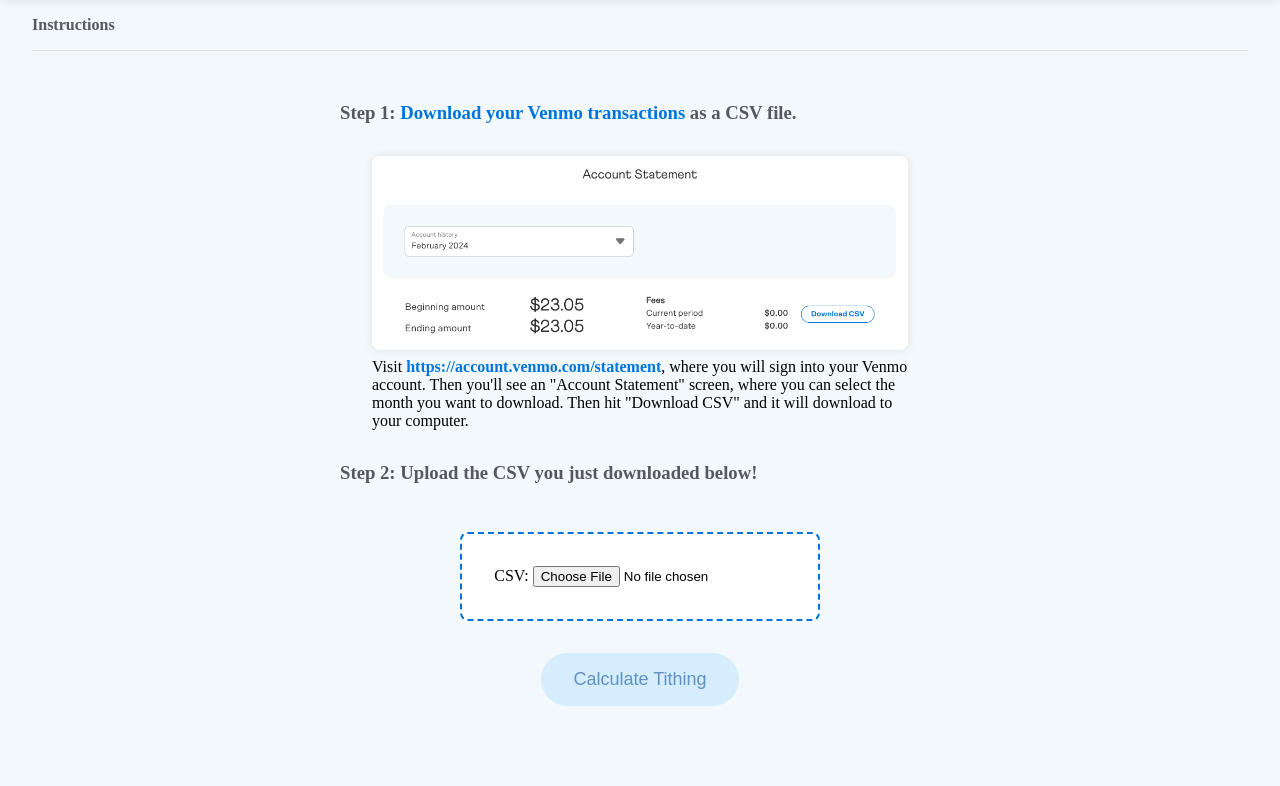
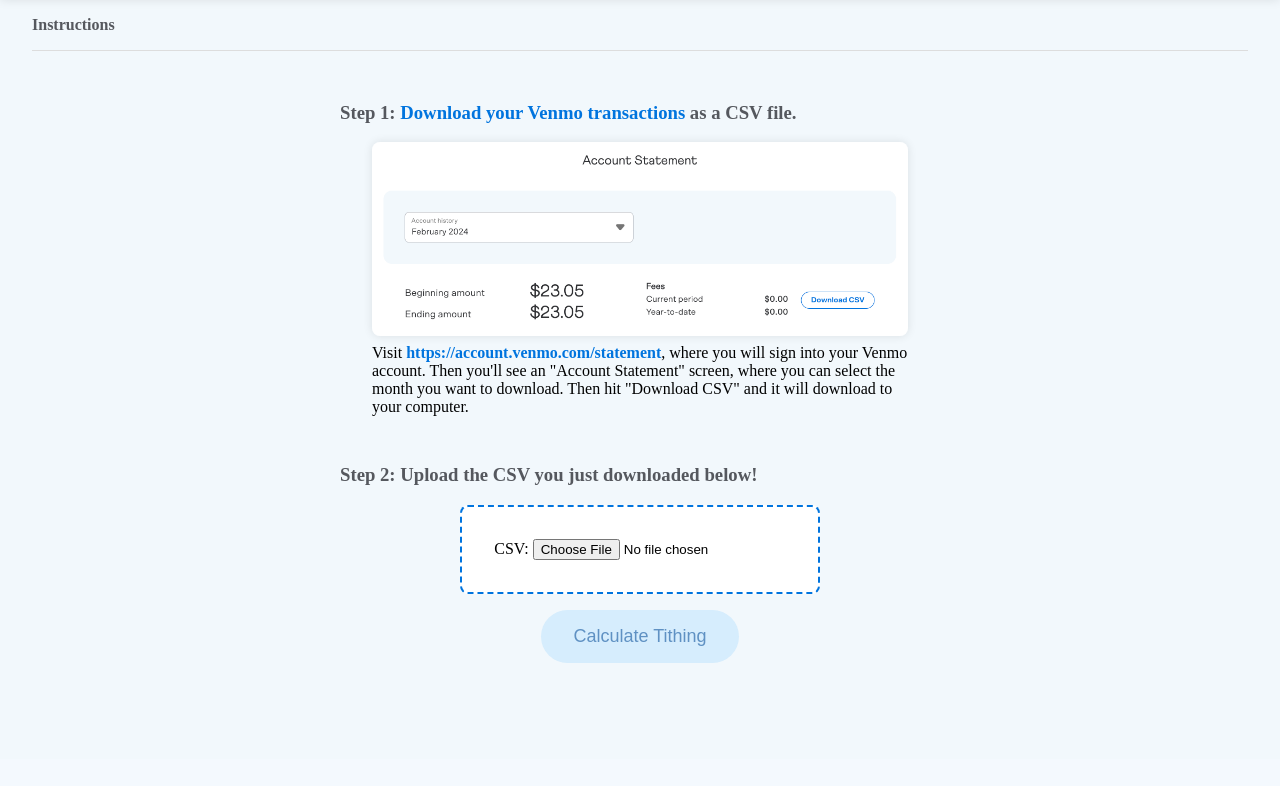
Before and after one commit to brighamandersen/venmo-tithing, a Flask app: page / in a window 1280 px wide. Shown: the part 59-845 px from the top of the page. After the commit the page ends 722 px from the top, so only its background shows below. Run offline with Flask 3, Linux system fonts and the light colour scheme; some web fonts are replaced.

Commit message:
Fix steps styling

```diff
--- a/templates/index.html
+++ b/templates/index.html
@@ -13,6 +13,11 @@
     />
     <title>Venmo Tithing Calculator</title>
     <style>
+      .step-one,
+      .step-two {
+        margin-bottom: 3rem;
+      }
+
       .step-one-screenshot {
         width: 100%;
       }
@@ -24,6 +29,7 @@
       .step-one-details,
       .step-two-details {
         margin: 2rem;
+        margin-top: 1rem;
         display: flex;
         flex-direction: column;
         justify-content: center;
@@ -38,7 +44,6 @@
       .csv-dropzone {
         background-color: white;
         padding: 2rem;
-        margin: 1rem;
         border: 2px dashed var(--primary);
       }
 
```
